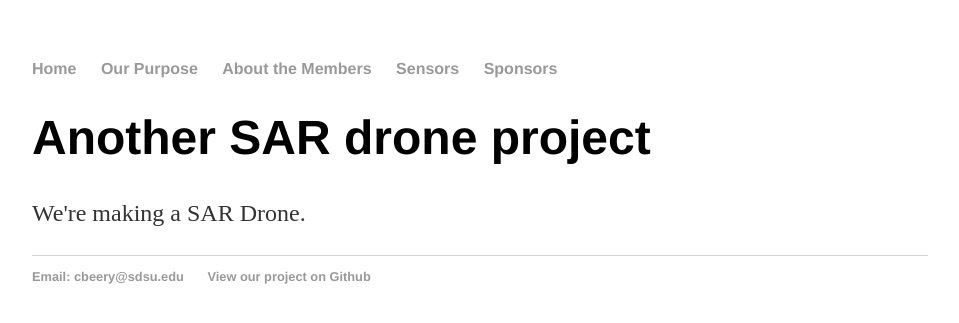
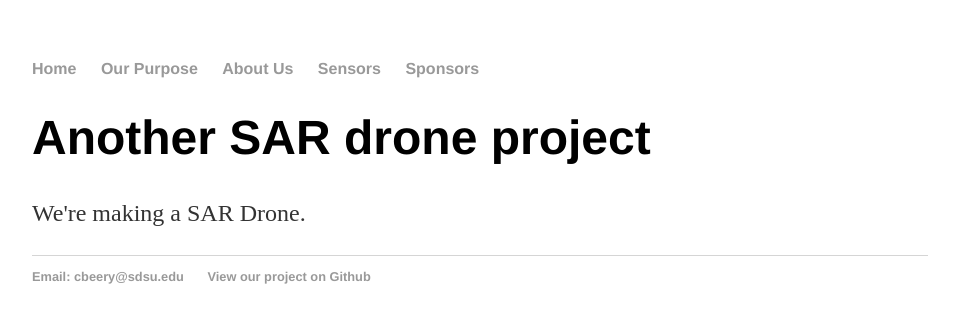
Before and after one commit to ColtonBeery/sarbumblebees, a Jekyll site: the page built from index.html, in a window 1280 px wide. Shown: the top 323 px of the page, without its empty margins (160-1119 px from the left). Built offline with Jekyll 4.4.1, drawn with Linux system fonts in a browser that asks for light colours.

Commit message:
Change "About the Members" to "About Us"

```diff
--- a/_layouts/default.html
+++ b/_layouts/default.html
@@ -12,7 +12,7 @@
     		<ul>
         		<li><a href="/">Home</a></li>
 	        	<li><a href="/purpose">Our Purpose</a></li>
-        		<li><a href="/members">About the Members</a></li>
+        		<li><a href="/members">About Us</a></li>
         		<li><a href="/sensors">Sensors</a></li>
 			<li><a href="/sponsors">Sponsors</a></li>
     		</ul>
```
